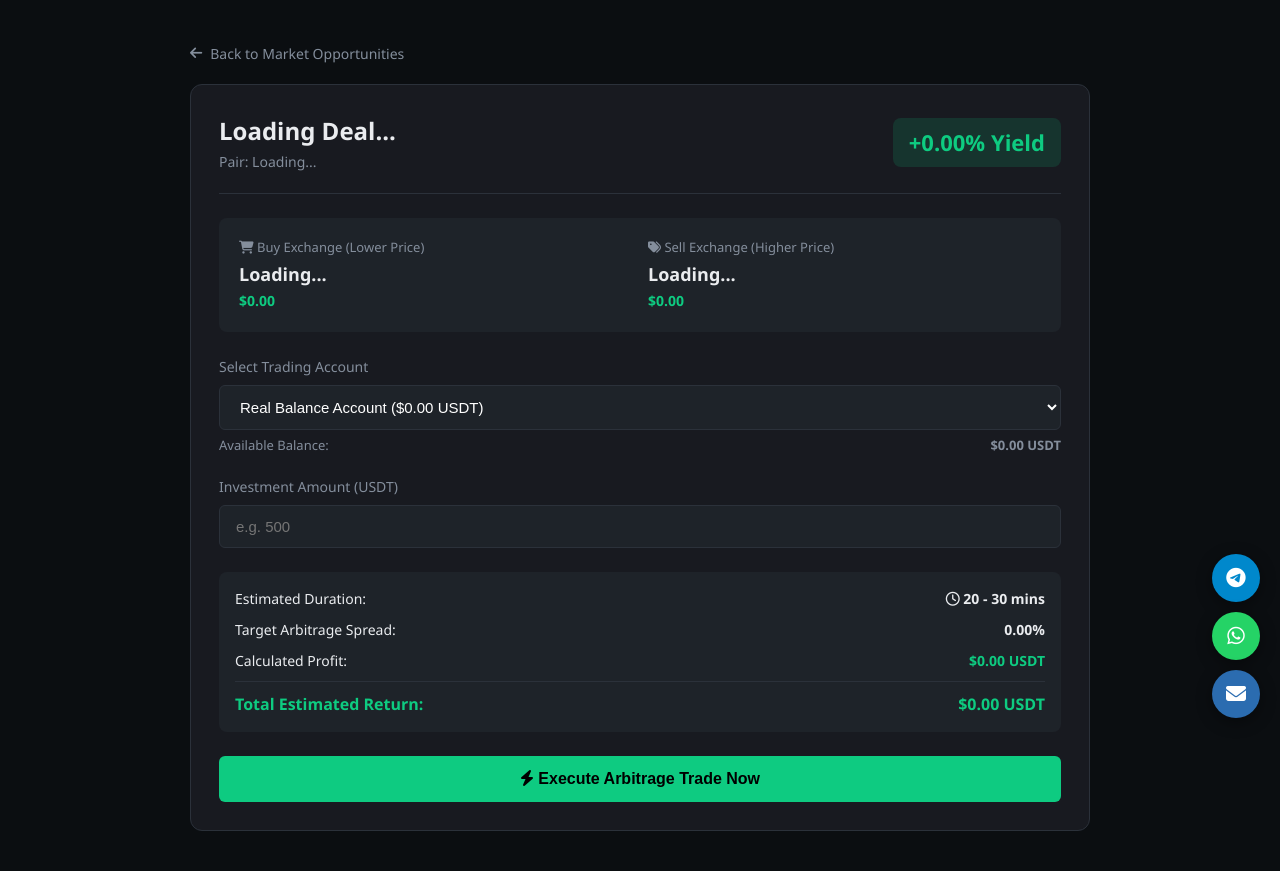
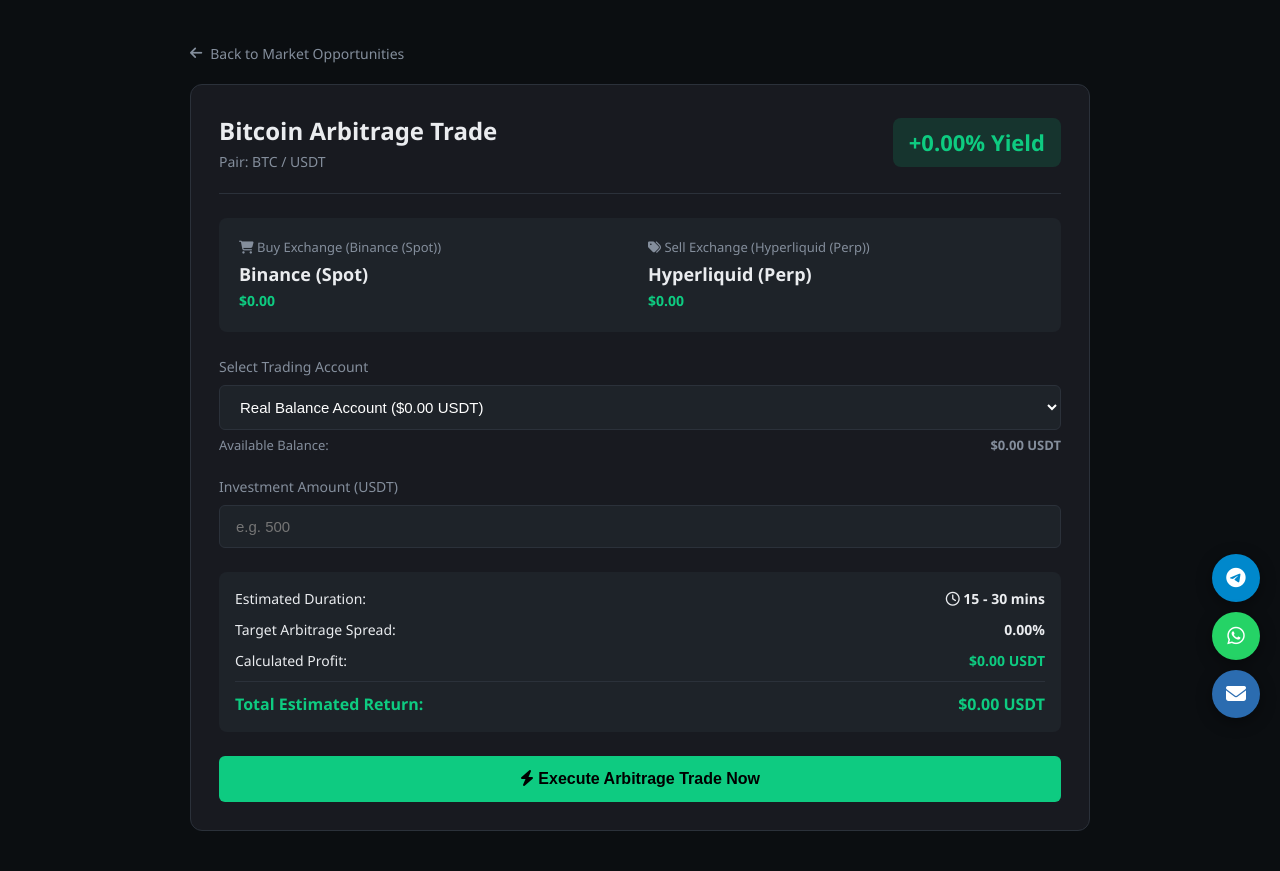
Before and after one commit to pookamessiah/CryptoAiArbitrage, a PHP site: page /trade.php in a window 1280 px wide. Shown: the part 62-933 px from the top of the page. Run offline with PHP 8.4, Linux system fonts and the light colour scheme; the visitor is signed in with stand-in values (Sample User, id 1); data that the repository does not hold is empty.

Commit message:
Enhance trade.php for parameter passing and live updates
Updated trade execution page to support full parameter passing and live refreshes. Adjusted variable handling for exchanges and estimated time.

```diff
--- a/trade.php
+++ b/trade.php
@@ -1,5 +1,5 @@
 <?php
-// trade.php - Trade Execution Page with Live Pricing & Expiration Handling
+// trade.php - Trade Execution Page with Full Parameter Passing & Live Refreshes
 if (session_status() === PHP_SESSION_NONE) {
     session_start();
 }
@@ -22,7 +22,6 @@ function e($value) {
     return htmlspecialchars((string) $value, ENT_QUOTES, 'UTF-8');
 }
 
-// Check Authentication
 $is_logged_in = isset($_SESSION['user_id']);
 $user_id = $_SESSION['user_id'] ?? null;
 $user = null;
@@ -33,11 +32,14 @@ if ($is_logged_in) {
     $user = $stmtUser->fetch(PDO::FETCH_ASSOC);
 }
 
-// Retrieve Selected Deal Identifier (Symbol or ID)
-$deal_param = isset($_GET['id']) ? $_GET['id'] : 'BTC';
+// Capture parameters passed from index.php or all-trades.php
+$symbol = isset($_GET['symbol']) ? strtoupper(trim($_GET['symbol'])) : 'BTC';
+$coin_name = isset($_GET['name']) ? trim($_GET['name']) : 'Bitcoin';
+$buy_exchange = isset($_GET['buy_ex']) ? trim($_GET['buy_ex']) : 'Binance (Spot)';
+$sell_exchange = isset($_GET['sell_ex']) ? trim($_GET['sell_ex']) : 'Hyperliquid (Perp)';
+$estimated_time = isset($_GET['time']) ? trim($_GET['time']) : '15 - 30 mins';
 
 $error_message = "";
-$success_message = "";
 
 // Handle Trade Execution Form
 if ($_SERVER['REQUEST_METHOD'] === 'POST' && isset($_POST['execute_trade'])) {
@@ -47,10 +49,6 @@ if ($_SERVER['REQUEST_METHOD'] === 'POST' && isset($_POST['execute_trade'])) {
         $account_type = $_POST['account_type'] ?? 'real';
         $amount = filter_var($_POST['amount'], FILTER_VALIDATE_FLOAT);
         $profit_percentage = filter_var($_POST['profit_percentage'], FILTER_VALIDATE_FLOAT);
-        $coin_symbol = $_POST['coin_symbol'] ?? 'BTC';
-        $buy_exchange = $_POST['buy_exchange'] ?? 'Binance';
-        $sell_exchange = $_POST['sell_exchange'] ?? 'Hyperliquid';
-        $estimated_time = $_POST['estimated_time'] ?? '20 mins';
 
         if (!$amount || $amount <= 0) {
             $error_message = "Please enter a valid investment amount.";
@@ -61,14 +59,11 @@ if ($_SERVER['REQUEST_METHOD'] === 'POST' && isset($_POST['execute_trade'])) {
                 $error_message = "Insufficient balance in your " . ucfirst($account_type) . " Account.";
             } else {
                 $potential_profit = $amount * ($profit_percentage / 100);
-
-                // Calculate expiration time (e.g., 20 minutes from now)
                 $expires_at = date('Y-m-d H:i:s', strtotime('+20 minutes'));
 
                 try {
                     $pdo->beginTransaction();
 
-                    // 1. Deduct balance
                     if ($account_type === 'demo') {
                         $updateStmt = $pdo->prepare("UPDATE users SET demo_balance = demo_balance - ? WHERE id = ?");
                     } else {
@@ -76,7 +71,6 @@ if ($_SERVER['REQUEST_METHOD'] === 'POST' && isset($_POST['execute_trade'])) {
                     }
                     $updateStmt->execute([$amount, $user_id]);
 
-                    // 2. Insert record into user_trades with expires_at
                     $insertStmt = $pdo->prepare("
                         INSERT INTO user_trades (user_id, account_type, amount, profit_percentage, potential_profit, status, expires_at)
                         VALUES (?, ?, ?, ?, ?, 'pending', ?)
@@ -105,7 +99,6 @@ if ($_SERVER['REQUEST_METHOD'] === 'POST' && isset($_POST['execute_trade'])) {
     }
 }
 
-// Support Contacts
 $support = ['phone' => '+18001234567', 'telegram' => '@ArbitrageSupport', 'email' => 'support@yourdomain.com'];
 if ($pdo) {
     try {
@@ -122,7 +115,7 @@ $whatsapp_number = preg_replace('/[^0-9]/', '', $support['phone']);
 <head>
     <meta charset="UTF-8">
     <meta name="viewport" content="width=device-width, initial-scale=1.0">
-    <title>Execute Arbitrage Trade | Live Market Data</title>
+    <title>Execute Arbitrage Trade | <?= e($coin_name) ?> (<?= e($symbol) ?>)</title>
     <link rel="stylesheet" href="https://cdnjs.cloudflare.com/ajax/libs/font-awesome/6.4.0/css/all.min.css">
     <style>
         :root {
@@ -285,7 +278,6 @@ $whatsapp_number = preg_replace('/[^0-9]/', '', $support['phone']);
             font-weight: 700;
         }
 
-        /* Floating Support */
         .floating-support { position: fixed; bottom: 20px; right: 20px; z-index: 99; display: flex; flex-direction: column; gap: 10px; }
         .support-btn { width: 48px; height: 48px; border-radius: 50%; display: flex; align-items: center; justify-content: center; color: #fff; text-decoration: none; font-size: 20px; box-shadow: 0 4px 16px rgba(0,0,0,0.4); }
         .sup-telegram { background: #0088cc; } .sup-whatsapp { background: #25d366; } .sup-email { background: var(--accent-blue); }
@@ -301,8 +293,8 @@ $whatsapp_number = preg_replace('/[^0-9]/', '', $support['phone']);
         <div class="trade-box">
             <div class="deal-header">
                 <div class="deal-title">
-                    <h2 id="coinTitleHeading">Loading Deal...</h2>
-                    <span id="coinPairSubtitle">Pair: Loading...</span>
+                    <h2><?= e($coin_name) ?> Arbitrage Trade</h2>
+                    <span>Pair: <?= e($symbol) ?> / USDT</span>
                 </div>
                 <div class="profit-badge" id="profitBadgeHeading">+0.00% Yield</div>
             </div>
@@ -310,13 +302,13 @@ $whatsapp_number = preg_replace('/[^0-9]/', '', $support['phone']);
             <!-- Route Summary -->
             <div class="route-grid">
                 <div class="route-item">
-                    <p><i class="fa-solid fa-cart-shopping"></i> Buy Exchange (Lower Price)</p>
-                    <h3 id="buyExName">Loading...</h3>
+                    <p><i class="fa-solid fa-cart-shopping"></i> Buy Exchange (<?= e($buy_exchange) ?>)</p>
+                    <h3 id="buyExName"><?= e($buy_exchange) ?></h3>
                     <span id="buyExPrice">$0.00</span>
                 </div>
                 <div class="route-item">
-                    <p><i class="fa-solid fa-tags"></i> Sell Exchange (Higher Price)</p>
-                    <h3 id="sellExName">Loading...</h3>
+                    <p><i class="fa-solid fa-tags"></i> Sell Exchange (<?= e($sell_exchange) ?>)</p>
+                    <h3 id="sellExName"><?= e($sell_exchange) ?></h3>
                     <span id="sellExPrice" style="color: var(--green);">$0.00</span>
                 </div>
             </div>
@@ -332,13 +324,12 @@ $whatsapp_number = preg_replace('/[^0-9]/', '', $support['phone']);
                 <a href="login.php" class="btn-login-required">Log In to Trade</a>
             <?php else: ?>
 
-                <form method="POST" action="trade.php?id=<?= e($deal_param) ?>">
-                    <!-- Hidden inputs populated dynamically -->
-                    <input type="hidden" name="coin_symbol" id="inputSymbol" value="<?= e($deal_param) ?>">
-                    <input type="hidden" name="buy_exchange" id="inputBuyEx" value="">
-                    <input type="hidden" name="sell_exchange" id="inputSellEx" value="">
+                <form method="POST" action="">
+                    <input type="hidden" name="coin_symbol" value="<?= e($symbol) ?>">
+                    <input type="hidden" name="buy_exchange" value="<?= e($buy_exchange) ?>">
+                    <input type="hidden" name="sell_exchange" value="<?= e($sell_exchange) ?>">
                     <input type="hidden" name="profit_percentage" id="inputProfitPct" value="0">
-                    <input type="hidden" name="estimated_time" value="20 - 30 mins">
+                    <input type="hidden" name="estimated_time" value="<?= e($estimated_time) ?>">
 
                     <!-- Account Type Selector -->
                     <div class="form-group">
@@ -363,7 +354,7 @@ $whatsapp_number = preg_replace('/[^0-9]/', '', $support['phone']);
                     <div class="summary-card">
                         <div class="summary-row">
                             <span>Estimated Duration:</span>
-                            <strong><i class="fa-regular fa-clock"></i> 20 - 30 mins</strong>
+                            <strong><i class="fa-regular fa-clock"></i> <?= e($estimated_time) ?></strong>
                         </div>
                         <div class="summary-row">
                             <span>Target Arbitrage Spread:</span>
@@ -388,25 +379,18 @@ $whatsapp_number = preg_replace('/[^0-9]/', '', $support['phone']);
         </div>
     </main>
 
-    <!-- Floating Support -->
     <div class="floating-support">
-        <a href="https://t.me/<?= e(ltrim($support['telegram'], '@')) ?>" target="_blank" class="support-btn sup-telegram" title="Telegram Support">
-            <i class="fa-brands fa-telegram"></i>
-        </a>
-        <a href="https://wa.me/<?= e($whatsapp_number) ?>?text=Hello%20ArbitragePro%20Support" target="_blank" class="support-btn sup-whatsapp" title="WhatsApp Support">
-            <i class="fa-brands fa-whatsapp"></i>
-        </a>
-        <a href="mailto:<?= e($support['email']) ?>" class="support-btn sup-email" title="Email Support">
-            <i class="fa-solid fa-envelope"></i>
-        </a>
+        <a href="https://t.me/<?= e(ltrim($support['telegram'], '@')) ?>" target="_blank" class="support-btn sup-telegram" title="Telegram Support"><i class="fa-brands fa-telegram"></i></a>
+        <a href="https://wa.me/<?= e($whatsapp_number) ?>?text=Hello%20ArbitragePro%20Support" target="_blank" class="support-btn sup-whatsapp" title="WhatsApp Support"><i class="fa-brands fa-whatsapp"></i></a>
+        <a href="mailto:<?= e($support['email']) ?>" class="support-btn sup-email" title="Email Support"><i class="fa-solid fa-envelope"></i></a>
     </div>
 
     <script>
         const realBalance = <?= (float)($user['real_balance'] ?? 0) ?>;
         const demoBalance = <?= (float)($user['demo_balance'] ?? 0) ?>;
-        const targetSymbol = "<?= e($deal_param) ?>".toUpperCase();
+        const targetSymbol = "<?= e($symbol) ?>";
 
-        let activeProfitMargin = 4.6;
+        let activeProfitMargin = 5.0;
 
         function updateBalanceDisplay() {
             const type = document.getElementById('account_type').value;
@@ -435,7 +419,7 @@ $whatsapp_number = preg_replace('/[^0-9]/', '', $support['phone']);
             }
         }
 
-        async function fetchTradeDealDetails() {
+        async function fetchLiveTradePricing() {
             try {
                 const response = await fetch('https://api.binance.com/api/v3/ticker/price');
                 const data = await response.json();
@@ -443,33 +427,25 @@ $whatsapp_number = preg_replace('/[^0-9]/', '', $support['phone']);
                 data.forEach(item => { prices[item.symbol] = parseFloat(item.price); });
 
                 const basePrice = prices[targetSymbol + 'USDT'] || 64200.00;
-                const buyP = basePrice;
+                const buyP = basePrice * 0.998;
                 const sellP = basePrice * 1.052;
                 activeProfitMargin = ((sellP - buyP) / buyP) * 100;
 
-                document.getElementById('coinTitleHeading').innerText = targetSymbol + ' Arbitrage Trade';
-                document.getElementById('coinPairSubtitle').innerText = 'Pair: ' + targetSymbol + ' / USDT';
+                document.getElementById('buyExPrice').innerText = '$' + buyP.toLocaleString(undefined, {minimumFractionDigits: 2, maximumFractionDigits: 4});
+                document.getElementById('sellExPrice').innerText = '$' + sellP.toLocaleString(undefined, {minimumFractionDigits: 2, maximumFractionDigits: 4});
                 document.getElementById('profitBadgeHeading').innerText = '+' + activeProfitMargin.toFixed(2) + '% Yield';
                 document.getElementById('summarySpread').innerText = activeProfitMargin.toFixed(2) + '%';
-
-                document.getElementById('buyExName').innerText = 'Binance (Spot)';
-                document.getElementById('buyExPrice').innerText = '$' + buyP.toLocaleString(undefined, {minimumFractionDigits: 2, maximumFractionDigits: 4});
-
-                document.getElementById('sellExName').innerText = 'Hyperliquid (Perp)';
-                document.getElementById('sellExPrice').innerText = '$' + sellP.toLocaleString(undefined, {minimumFractionDigits: 2, maximumFractionDigits: 4});
-
-                document.getElementById('inputBuyEx').value = 'Binance (Spot)';
-                document.getElementById('inputSellEx').value = 'Hyperliquid (Perp)';
                 document.getElementById('inputProfitPct').value = activeProfitMargin.toFixed(2);
 
                 calculateProfit();
             } catch (err) {
-                console.error("Error loading trade details:", err);
+                console.error("Error fetching live price for trade:", err);
             }
         }
 
         document.addEventListener('DOMContentLoaded', () => {
-            fetchTradeDealDetails();
+            fetchLiveTradePricing();
+            setInterval(fetchLiveTradePricing, 15 * 60 * 1000); // 15 mins
         });
     </script>
 </body>
```
